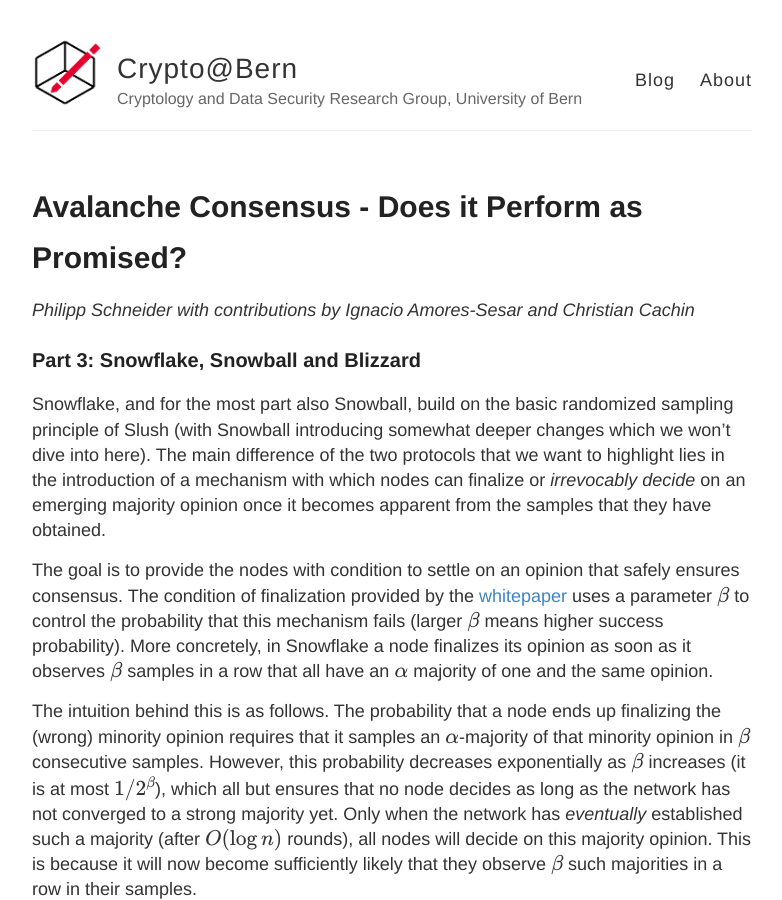
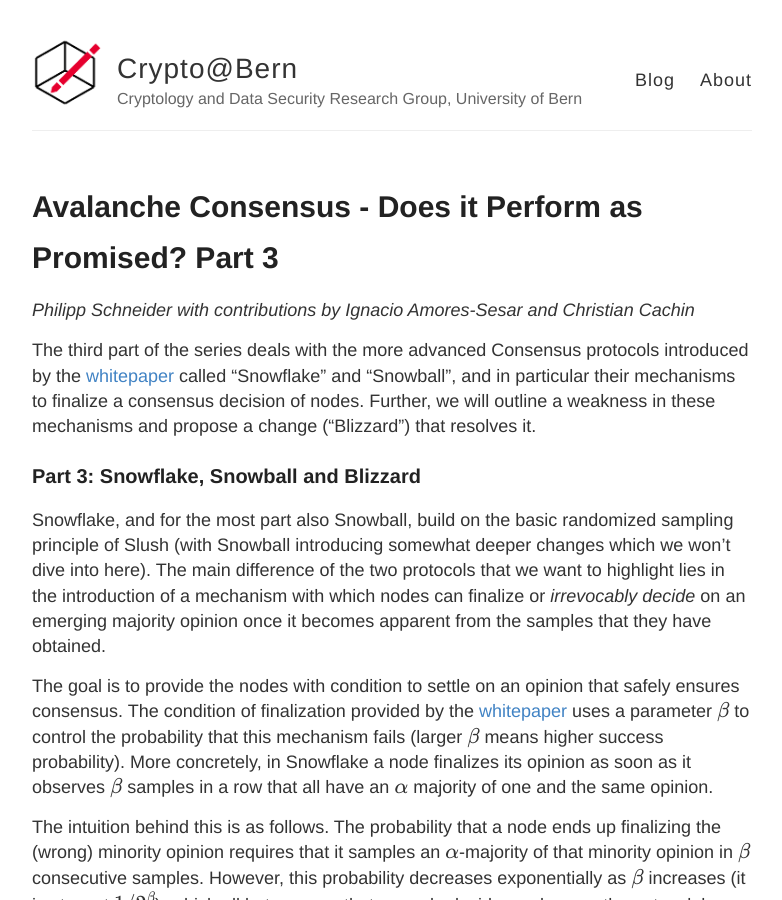
Before and after one commit to cryptobern/cryptobern.github.io, a Jekyll site: the page built from _posts/2024-05-14-snow_part3.md, in a window 1280 px wide and 900 px high. Shown: the whole window, without its empty margins (248-1030 px from the left). Built offline with Jekyll 4.4.1, drawn with Linux system fonts in a browser that asks for light colours.

Commit message:
glue text part 2+3

```diff
--- a/_posts/2024-05-14-snow_part3.md
+++ b/_posts/2024-05-14-snow_part3.md
@@ -1,9 +1,11 @@
 ---
 layout: post
-title: Avalanche Consensus - Does it Perform as Promised?
+title: Avalanche Consensus - Does it Perform as Promised? Part 3
 ghcommentid: 16
 author: Philipp Schneider with contributions by Ignacio Amores-Sesar and Christian Cachin
 ---
+
+The third part of the series deals with the more advanced Consensus protocols introduced by the [whitepaper](https://arxiv.org/pdf/1906.08936.pdf) called "Snowflake" and "Snowball", and in particular their mechanisms to finalize a consensus decision of nodes. Further, we will outline a weakness in these mechanisms and propose a change ("Blizzard") that resolves it.
 
 ###  Part 3: Snowflake, Snowball and Blizzard
 
```
Also changed, not shown: _posts/2024-05-14-snow_part1.md (+1 -1 lines), _posts/2024-05-14-snow_part2.md (+4 -1 lines).
